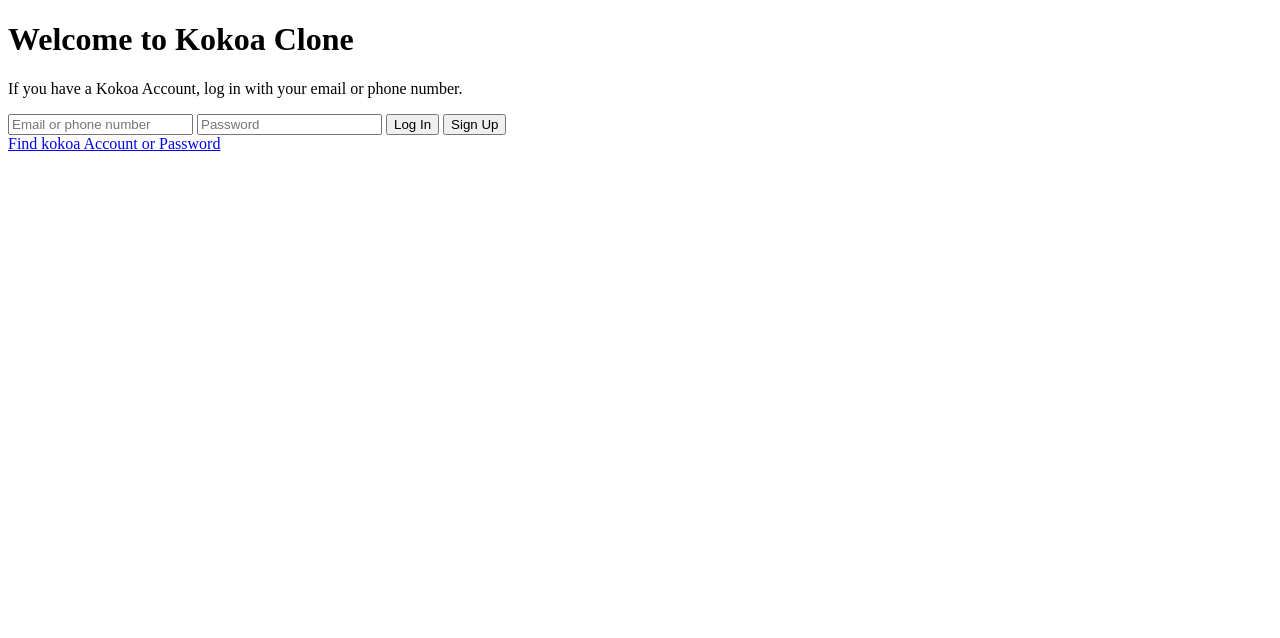
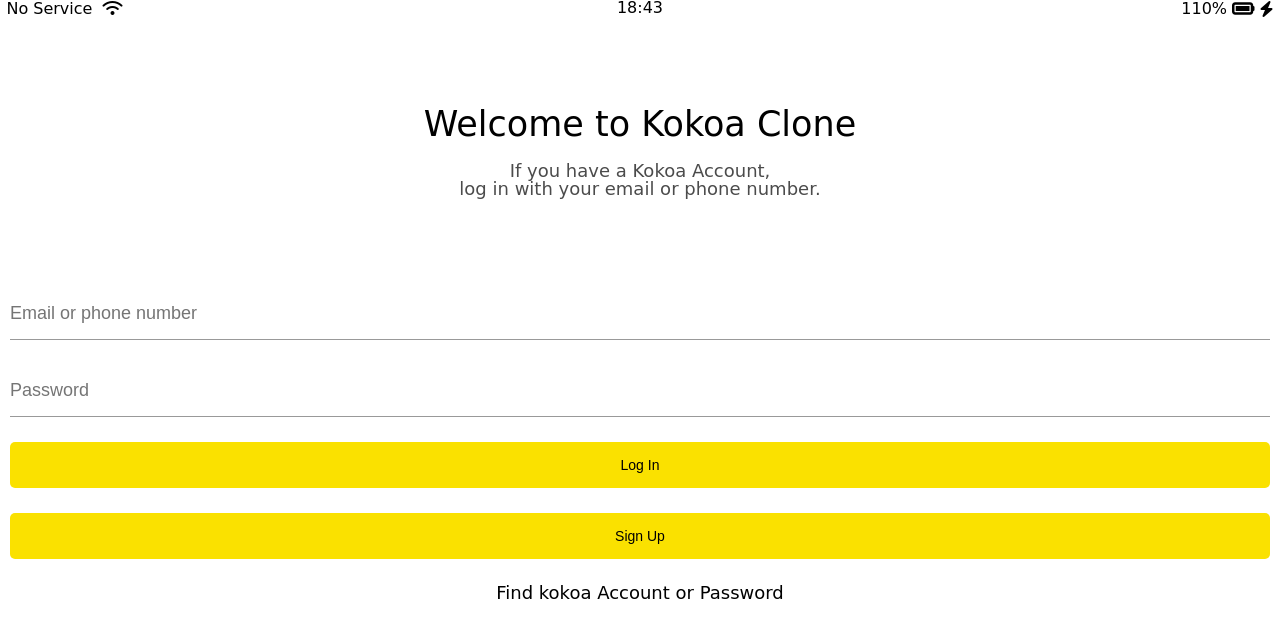
Before and after one commit to ohtt94/kokoa-clone-2021, a plain HTML site: page index.html in a window 1280 px wide. Drawn offline with Linux system fonts and the light colour scheme; a web font is replaced by a local one.

Commit message:
added index page

```diff
--- /dev/null
+++ b/css/reset.css
@@ -0,0 +1,133 @@
+/* http://meyerweb.com/eric/tools/css/reset/
+   v2.0 | 20110126
+   License: none (public domain)
+*/
+
+html,
+body,
+div,
+span,
+applet,
+object,
+iframe,
+h1,
+h2,
+h3,
+h4,
+h5,
+h6,
+p,
+blockquote,
+pre,
+a,
+abbr,
+acronym,
+address,
+big,
+cite,
+code,
+del,
+dfn,
+em,
+img,
+ins,
+kbd,
+q,
+s,
+samp,
+small,
+strike,
+strong,
+sub,
+sup,
+tt,
+var,
+b,
+u,
+i,
+center,
+dl,
+dt,
+dd,
+ol,
+ul,
+li,
+fieldset,
+form,
+label,
+legend,
+table,
+caption,
+tbody,
+tfoot,
+thead,
+tr,
+th,
+td,
+article,
+aside,
+canvas,
+details,
+embed,
+figure,
+figcaption,
+footer,
+header,
+hgroup,
+menu,
+nav,
+output,
+ruby,
+section,
+summary,
+time,
+mark,
+audio,
+video {
+  margin: 0;
+  padding: 0;
+  border: 0;
+  font-size: 100%;
+  font: inherit;
+  vertical-align: baseline;
+}
+/* HTML5 display-role reset for older browsers */
+article,
+aside,
+details,
+figcaption,
+figure,
+footer,
+header,
+hgroup,
+menu,
+nav,
+section {
+  display: block;
+}
+body {
+  line-height: 1;
+}
+ol,
+ul {
+  list-style: none;
+}
+blockquote,
+q {
+  quotes: none;
+}
+blockquote:before,
+blockquote:after,
+q:before,
+q:after {
+  content: "";
+  content: none;
+}
+table {
+  border-collapse: collapse;
+  border-spacing: 0;
+}
+
+input:focus {
+  outline: none;
+}
--- /dev/null
+++ b/css/status-bar.css
@@ -0,0 +1,24 @@
+.status-bar {
+  display: flex;
+  justify-content: center;
+}
+.status-bar__column {
+  width: 33%;
+}
+
+.status-bar__column:first-child span {
+  margin-right: 5px;
+}
+.status-bar__column:nth-child(2) span {
+  display: flex;
+  justify-content: center;
+}
+.status-bar__column:last-child {
+  display: flex;
+  justify-content: flex-end;
+  align-items: center;
+}
+
+.status-bar__column .fa-battery-full {
+  margin: 0px 5px;
+}
--- /dev/null
+++ b/css/styles.css
@@ -0,0 +1,63 @@
+@import url("https://fonts.googleapis.com/css2?family=Karantina:wght@300;400;700&display=swap");
+@import "reset.css";
+@import "status-bar.css";
+@import "variables.css";
+
+body {
+  font-family: "Karantina", cursive;
+}
+
+.welcome-header {
+  margin: 90px 0px;
+  text-align: center;
+  display: flex;
+  flex-direction: column;
+  align-items: center;
+}
+
+.welcome-header__title {
+  margin-bottom: 20px;
+  font-size: 35px;
+}
+
+.welcome-header__text {
+  width: 60%;
+  opacity: 0.7;
+  font-size: 18px;
+}
+
+#login-form {
+  display: flex;
+  flex-direction: column;
+  margin: 0px 10px 0px 10px;
+}
+
+#login-form input {
+  padding: 15px 0px 15px 0px;
+  border: none;
+  font-size: 18px;
+  margin-bottom: 25px;
+}
+
+#login-form input:not([type="submit"]) {
+  border-bottom: 1px solid rgba(0, 0, 0, 0.4);
+  transition: border-color 0.3s ease-in-out;
+}
+
+#login-form input:focus {
+  border-color: var(--yellow);
+}
+
+#login-form input[type="submit"] {
+  background-color: var(--yellow);
+  cursor: pointer;
+  font-size: 14px;
+  border-radius: 5px;
+}
+
+#login-form a {
+  text-align: center;
+  text-decoration: none;
+  color: inherit;
+  font-size: 18px;
+}
--- /dev/null
+++ b/css/variables.css
@@ -0,0 +1,3 @@
+:root {
+  --yellow: #fae100;
+}
--- a/index.html
+++ b/index.html
@@ -1,18 +1,31 @@
 <!DOCTYPE html>
 <html lang="en">
 <head>
+    <link rel="stylesheet" href="css/styles.css">
     <meta charset="UTF-8">
     <meta http-equiv="X-UA-Compatible" content="IE=edge">
     <meta name="viewport" content="width=device-width, initial-scale=1.0">
-    <title>Document</title>
+    <title>Cocoa-Clone-2020</title>
 </head>
 <body>
     <div class="status-bar">
+        <div class="status-bar__column">
+        <span>No Service</span>
+        <i class="fas fa-wifi"></i>
+        </div>
+        <div class="status-bar__column">
+            <span>18:43</span>
+        </div>
+        <div class="status-bar__column">
+            <span>110%</span>
+            <i class="fas fa-battery-full fa-lg"></i>
+            <i class="fas fa-bolt"></i>
+        </div>
     </div>
-
-    <header class="welcome-header">
+        <header class="welcome-header">
         <h1 class="welcome-header__title">Welcome to Kokoa Clone</h1>
-        <p class="welcome-header__text">If you have a Kokoa Account, log in with your email or phone number.</p>
+        <p class="welcome-header__text">If you have a Kokoa Account,</p>
+        <p class="welcome-header__text">log in with your email or phone number.</p>
     </header>
 
     <form id="login-form">
@@ -20,9 +33,8 @@
         <input type="text" placeholder="Password">
         <input type="submit" value="Log In">
         <input type="submit" value="Sign Up">
+        <a href="#">Find kokoa Account or Password</a>
     </form>
-
-    <a href="#">Find kokoa Account or Password</a>
 
     <script
     src="https://kit.fontawesome.com/6478f529f2.js"
```
Also changed, not shown: 1 other file.
